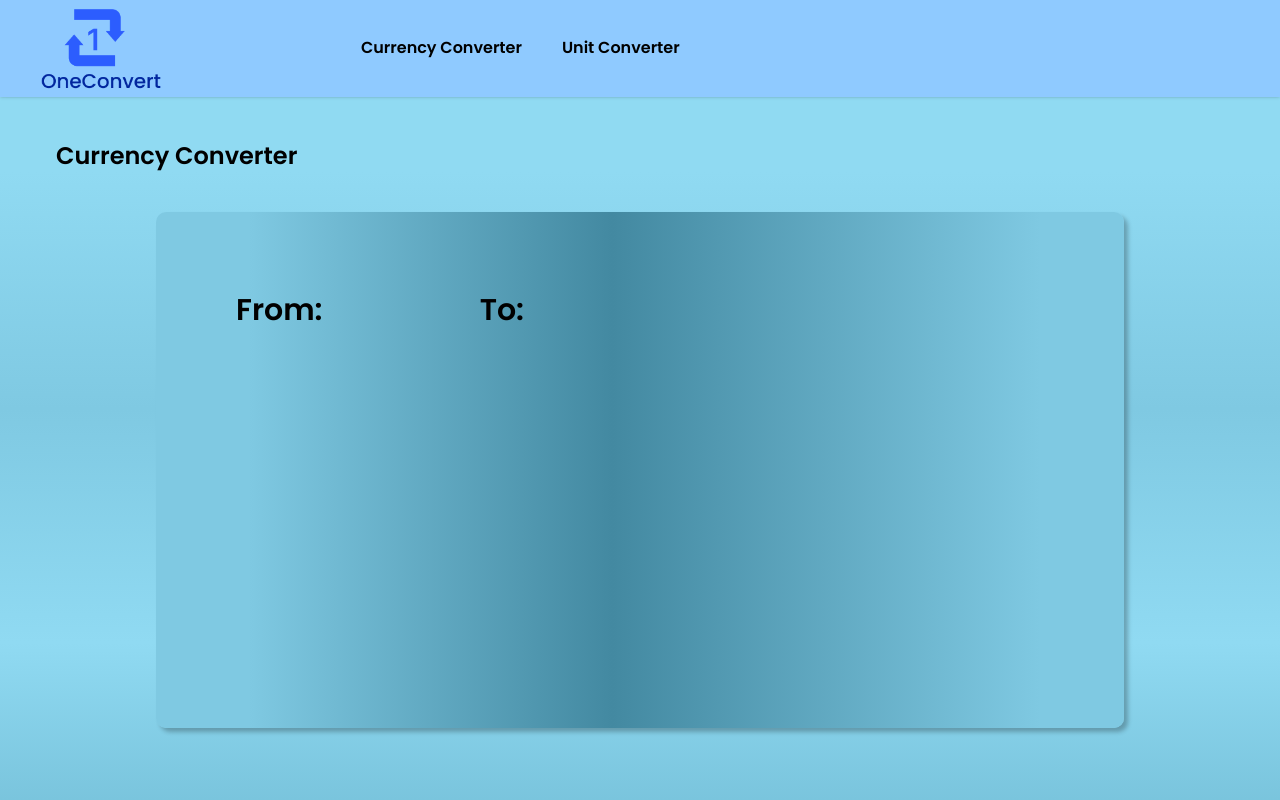
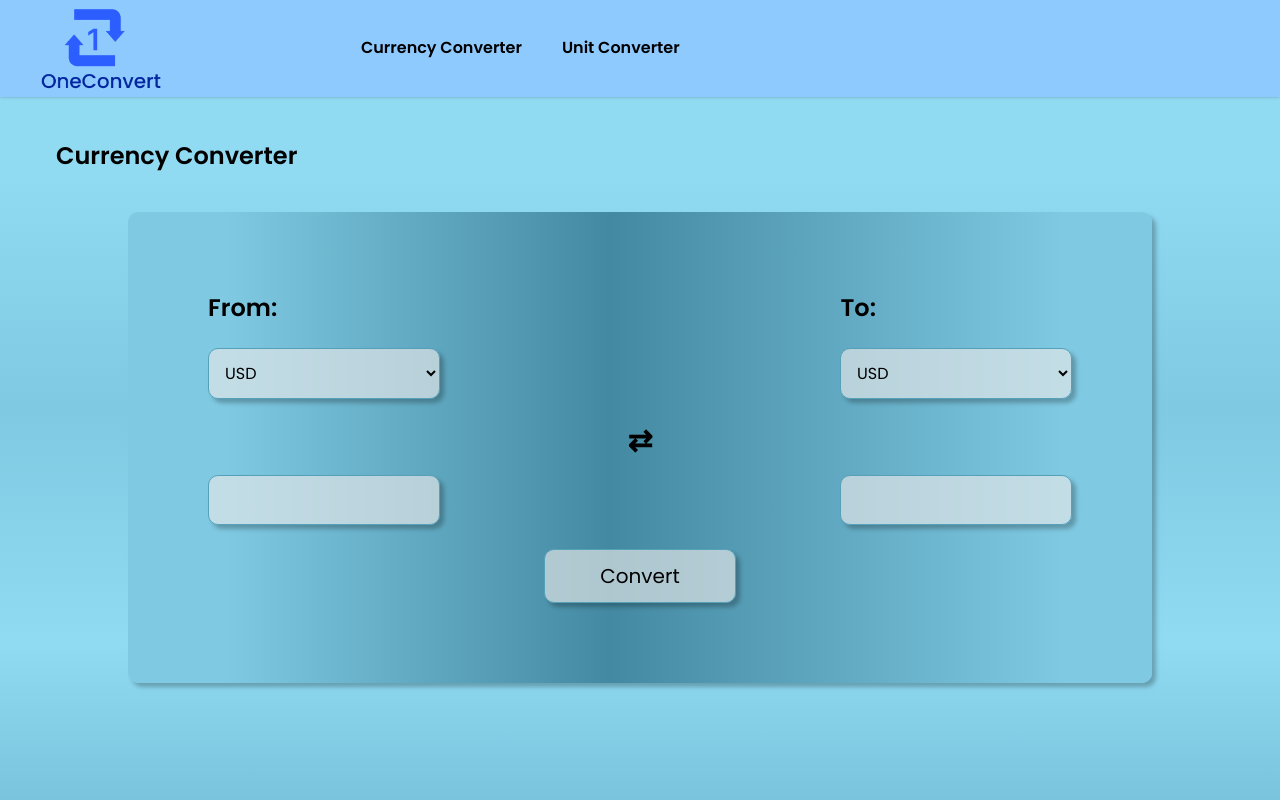
Before and after one commit to Aola-j/OneConvert-App, a React (Vite) app: page / in a window 1280 px wide. Shown: the top 800 px of the page. Built offline with nearby package versions, Linux system fonts and the light colour scheme.

Commit message:
Added currency dropdown/arrow/input-field/conver-button functions

```diff
--- a/src/components/ConverterCard.jsx
+++ b/src/components/ConverterCard.jsx
@@ -1,11 +1,52 @@
-function ConverterCard({ children }) {
+function ConverterCard() {
   return (
-    <div className="gradient-card mt-10 pb-100 md:mx-10 lg:mx-35 shadow-lg">
-      {children}
-      <div className="flex justify-between flex-wrap lg:ml-20 md:ml-20 lg:mr-150 md:mr-75 items-center pt-20">
-        <h3 className="font-semibold text-3xl">From:</h3>
-        <h3 className="font-semibold text-3xl">To:</h3>
+    <div className="gradient-card mt-10 mx-auto max-w-5xl p-10 rounded-lg shadow-lg">
+      <div className="lg:p-10">
+      <div className="flex justify-between mb-6">
+        <h3 className="font-semibold text-xl md:text-2xl">From:</h3>
+        <h3 className="font-semibold text-xl md:text-2xl mr-49">To:</h3>
       </div>
+
+      {/* Currency Dropdown */}
+      <div className="flex justify-between mb-6">
+        <select className="gradient-dropdown p-3 w-60 md:w-58">
+            <option>USD</option>
+            <option>EUR</option>
+            <option>GBP</option>
+        </select>
+
+         <select className="gradient-dropdown p-3 rounded border w-60 md:w-58">
+            <option>USD</option>
+            <option>EUR</option>
+            <option>GBP</option>
+        </select>
+      </div>
+
+      {/* Swap Arrow icon */}
+      <div className="flex justify-center my-4 text-3xl font-bold">⇄</div>
+
+      {/* Input fields */}
+      <div className="flex justify-between mb-6">
+        <input
+        type="number"
+        placeholder=""
+        className="gradient-dropdown p-3 rounded border w-60 md:w-58"
+        />
+
+        <input
+        type="number"
+        placeholder=""
+        className="gradient-dropdown p-3 rounded border w-60 md:w-58"
+        />
+      </div>
+
+      {/* Convert button */}
+      <div className="flex justify-center">
+        <button className="gradient-dropdown p-3 rounded border w-40 md:w-48 text-xl">
+            Convert
+        </button>
+      </div>
+    </div>
     </div>
   );
 }
--- a/src/index.css
+++ b/src/index.css
@@ -25,3 +25,12 @@ min-height: 100vh;
    /* Add animation */
   animation: fadeIn 0.8s ease-out;
 }
+
+/* currency dropdown background */
+
+.gradient-dropdown {
+  background: rgba(233, 233, 233, 0.65);
+border: 1px solid #55A1BA;
+box-shadow: 4px 4px 4px rgba(0, 0, 0, 0.25);
+border-radius: 10px;
+}
```
